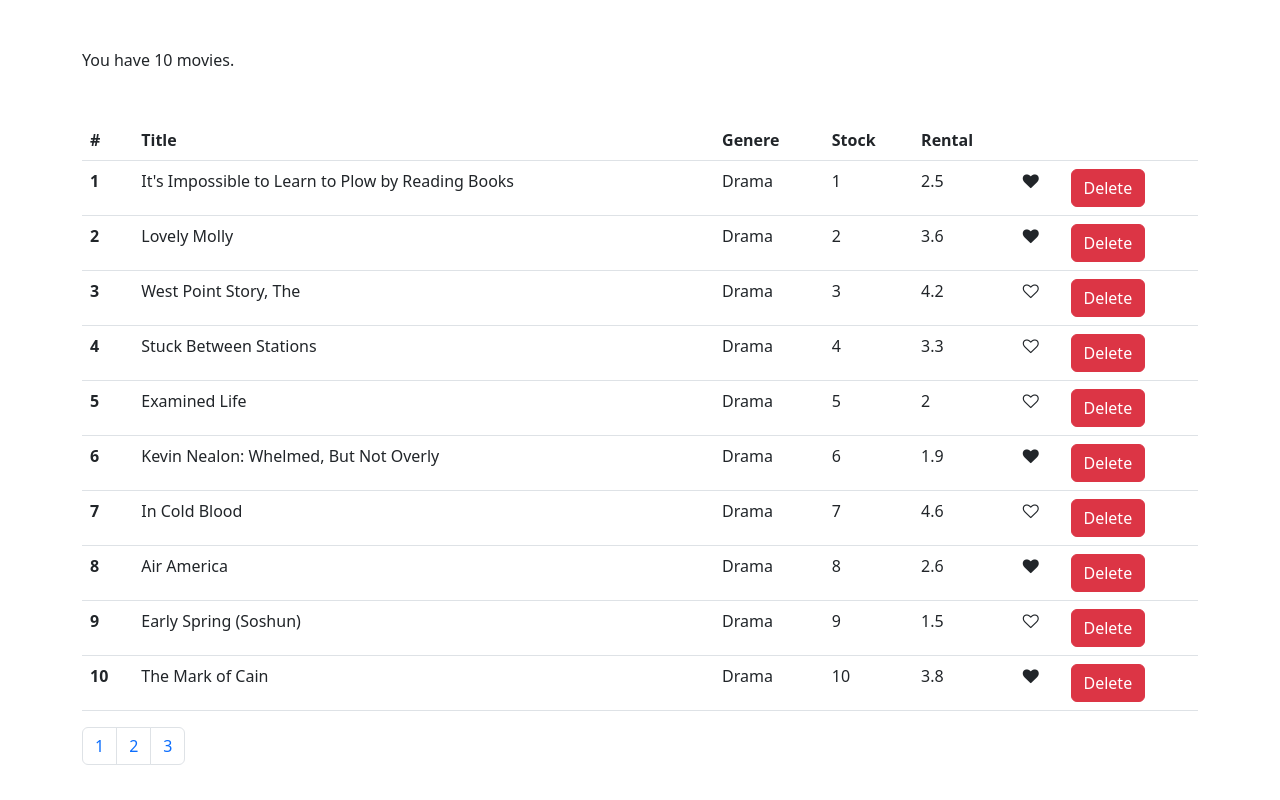
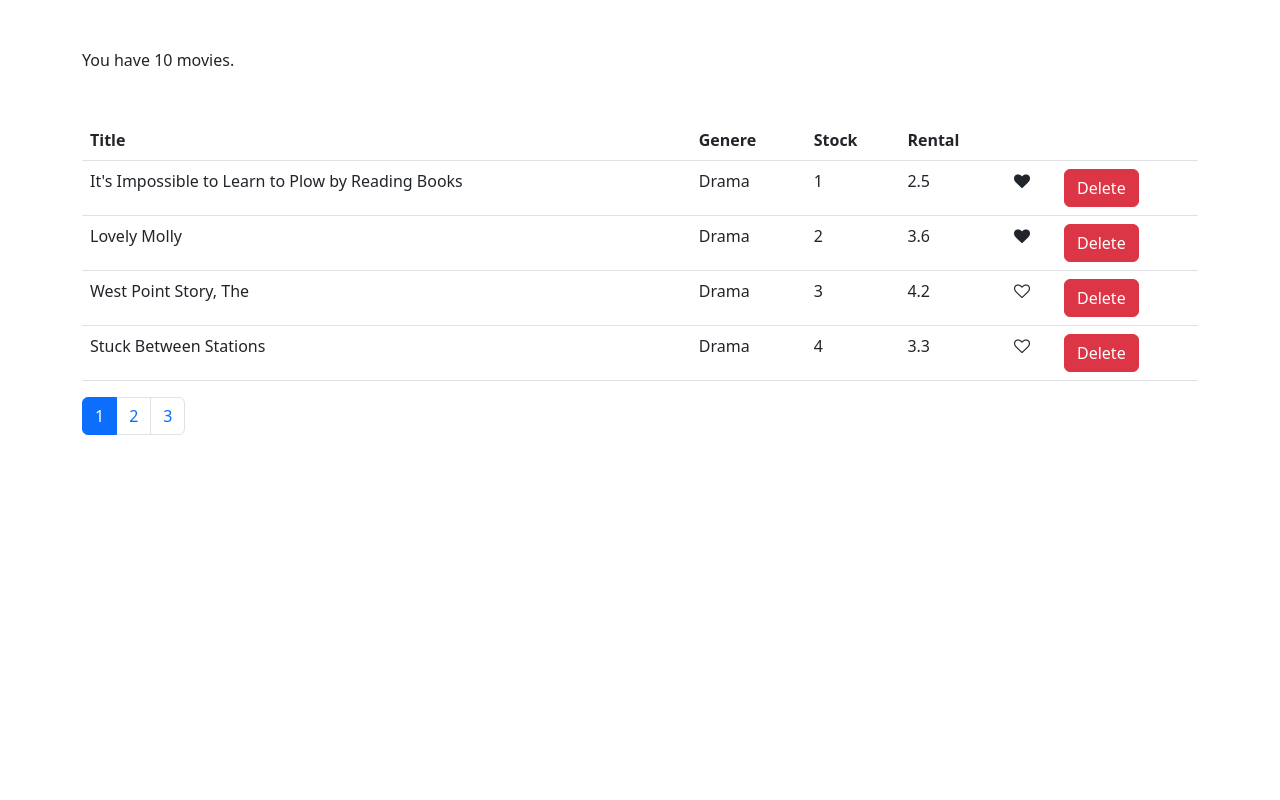
Before and after one commit to pravar1919/react-basics, a React (Create React App) app: page / in a window 1280 px wide. Built offline with nearby package versions, Linux system fonts and the light colour scheme.

Commit message:
addded prop-types

```diff
--- a/package.json
+++ b/package.json
@@ -9,6 +9,7 @@
     "bootstrap": "^5.2.2",
     "font-awesome": "^4.7.0",
     "lodash": "^4.17.10",
+    "prop-types": "^15.8.1",
     "react": "^18.2.0",
     "react-dom": "^18.2.0",
     "react-scripts": "^5.0.1",
--- a/src/components/common/pagination.jsx
+++ b/src/components/common/pagination.jsx
@@ -1,9 +1,9 @@
 import React from "react";
 import _ from "lodash";
+import PropTypes from "prop-types";
 
 const Pagination = (props) => {
-  const { itemCounts, pageSize } = props;
-
+  const { itemCounts, pageSize, onPageChange, currentPage } = props;
   const pageCount = Math.ceil(itemCounts / pageSize);
   if (pageCount === 1) return null;
   const pages = _.range(1, pageCount + 1);
@@ -13,8 +13,15 @@
       <ul className="pagination">
         {pages.map((page) => {
           return (
-            <li key={page} className="page-item">
-              <a className="page-link">{page}</a>
+            <li
+              key={page}
+              className={
+                page === currentPage ? "page-item active" : "page-item"
+              }
+            >
+              <a className="page-link" onClick={() => onPageChange(page)}>
+                {page}
+              </a>
             </li>
           );
         })}
@@ -23,4 +30,10 @@
   );
 };
 
+Pagination.propTypes = {
+  itemCounts: PropTypes.number.isRequired,
+  pageSize: PropTypes.number.isRequired,
+  currentPage: PropTypes.number.isRequired,
+  onPageChange: PropTypes.func.isRequired,
+};
 export default Pagination;
--- a/src/components/movies.jsx
+++ b/src/components/movies.jsx
@@ -2,10 +2,12 @@
 import { getMovies } from "../services/movieData";
 import Pagination from "./common/pagination";
 import Like from "./likes";
+import paginate from "../utils/paginate";
 
 class Movies extends Component {
   state = {
     movies: getMovies(),
+    currentPage: 1,
     pageSize: 4,
   };
 
@@ -23,20 +25,22 @@
     this.setState({ movies });
   };
 
-  handlePageChange(page) {
-    console.log("page", page);
-  }
+  handlePageChange = (page) => {
+    this.setState({ currentPage: page });
+  };
   render() {
     const { length: count } = this.state.movies;
+    const { pageSize, currentPage, movies: allMovies } = this.state;
 
     if (count === 0) return <p>There is no Movie in the database.</p>;
+
+    const movies = paginate(allMovies, currentPage, pageSize);
     return (
       <div className="container">
         <div className="mb-5 mt-5">You have {count} movies.</div>
         <table className="table">
           <thead>
             <tr>
-              <th>#</th>
               <th>Title</th>
               <th>Genere</th>
               <th>Stock</th>
@@ -46,9 +50,8 @@
             </tr>
           </thead>
           <tbody>
-            {this.state.movies.map((movie, index) => (
+            {movies.map((movie, index) => (
               <tr key={movie._id}>
-                <th>{index + 1}</th>
                 <td>{movie.title}</td>
                 <td>{movie.genere.name}</td>
                 <td>{movie.numberInStock}</td>
@@ -62,7 +65,8 @@
                 <td>
                   <button
                     onClick={() => this.handleDelete(movie)}
-                    className="btn btn-danger">
+                    className="btn btn-danger"
+                  >
                     Delete
                   </button>
                 </td>
@@ -72,8 +76,9 @@
         </table>
         <Pagination
           itemCounts={count}
-          pageSize={this.state.pageSize}
+          pageSize={pageSize}
           onPageChange={this.handlePageChange}
+          currentPage={currentPage}
         />
       </div>
     );
--- /dev/null
+++ b/src/utils/paginate.js
@@ -0,0 +1,6 @@
+import _ from "lodash";
+
+export default function paginate(items, pageNumber, pageSize) {
+  const startIndex = (pageNumber - 1) * pageSize;
+  return _(items).slice(startIndex).take(pageSize).value();
+}
```
Also changed, not shown: 1 other file (tests, documents, lock files or other folders).
